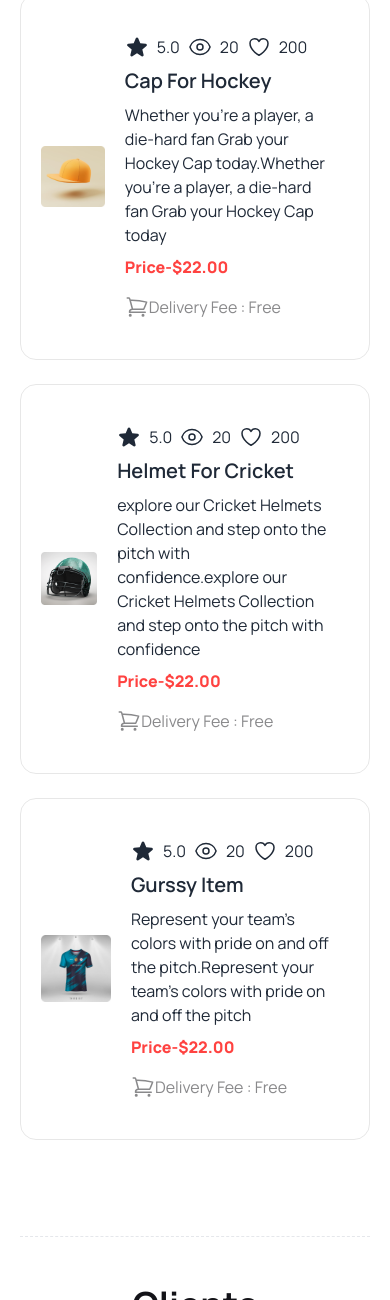
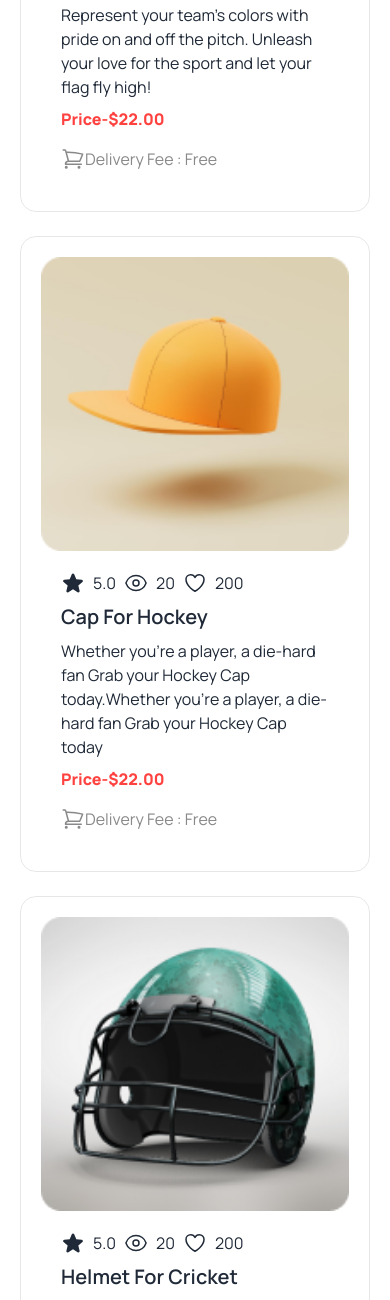
Before and after one commit to Mahmudd09/hockey, a plain HTML site: page index.html in a window 390 px wide. Shown: the part 4191-5491 px from the top of the page. Drawn offline with nearby package versions, Linux system fonts and the light colour scheme.

Commit message:
product responsive updated

```diff
--- a/index.html
+++ b/index.html
@@ -175,7 +175,7 @@
                 <!-- product card area -->
                 <div class="product_main grid gap-6 grid-cols-1 lg:grid-cols-2 mt-12">
                     <!-- product card 1 -->
-                    <div class="card card-side rounded-2xl border border-[#1313181A] p-5">
+                    <div class="card card-side flex-col lg:flex-row rounded-2xl border border-[#1313181A] p-5">
                         <figure class="w-full"><img src="images/5.png" alt="Movie"/></figure>
                         <div class="card-body p-5 justify-center">
                             <div class="flex gap-2">
@@ -212,7 +212,7 @@
                         </div>
                     </div>
                       <!-- product card 2 -->
-                    <div class="card card-side rounded-2xl border border-[#1313181A] p-5">
+                    <div class="card card-side flex-col lg:flex-row rounded-2xl border border-[#1313181A] p-5">
                         <figure class="w-full"><img src="images/7.png" alt="Movie"/></figure>
                         <div class="card-body p-5 justify-center">
                             <div class="flex gap-2">
@@ -248,7 +248,7 @@
                         </div>
                       </div>
                       <!-- product card 3 -->
-                    <div class="card card-side rounded-2xl border border-[#1313181A] p-5">
+                    <div class="card card-side flex-col lg:flex-row rounded-2xl border border-[#1313181A] p-5">
                         <figure class="w-full"><img src="images/9.png" alt="Movie"/></figure>
                         <div class="card-body p-5 justify-center">
                             <div class="flex gap-2">
@@ -284,7 +284,7 @@
                         </div>
                       </div>
                       <!-- product card 4 -->
-                    <div class="card card-side rounded-2xl border border-[#1313181A] p-5">
+                    <div class="card card-side flex-col lg:flex-row rounded-2xl border border-[#1313181A] p-5">
                         <figure class="w-full"><img src="images/8.png" alt="Movie"/></figure>
                         <div class="card-body p-5 justify-center">
                             <div class="flex gap-2">
```
